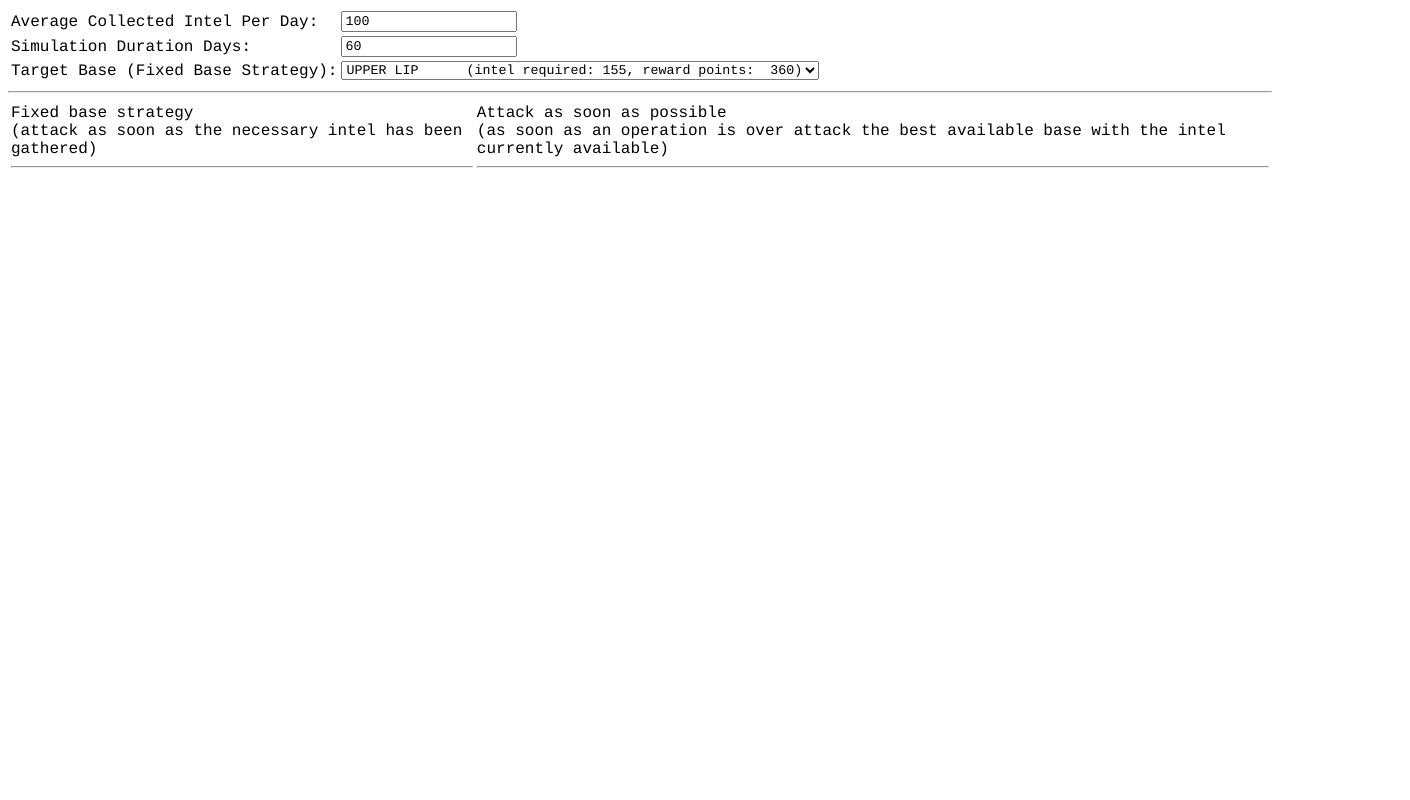
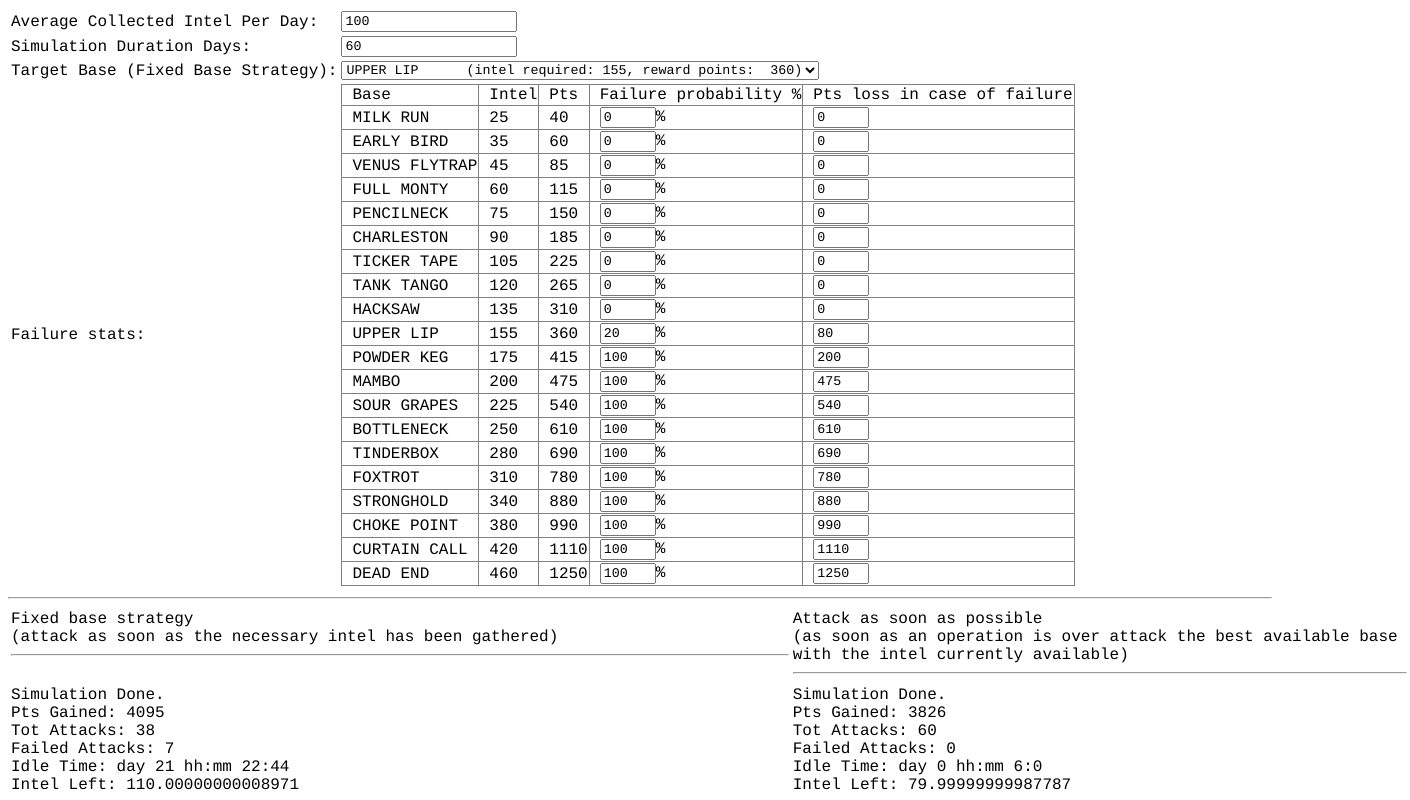
Before and after one commit to sergionalin/bb-fptsim, a plain HTML site: page index.html in a window 1280 px wide. Shown: the top 800 px of the page, 1410 px wide, since content can reach past the window. Drawn offline with Linux system fonts and the light colour scheme.

Commit message:
factor in failure stats & misc stuff

```diff
--- a/index.html
+++ b/index.html
@@ -5,6 +5,15 @@
 html, body, select, input, pre {
   font-family: courier;
 }
+#baseFailureRates {
+  border-collapse: collapse;
+}
+#baseFailureRates td {
+  padding-left: 10px;
+  border: 1px solid grey;
+  border-collapse: collapse;
+}
+
 </style>
 </head>
 
@@ -23,8 +32,21 @@ html, body, select, input, pre {
     <td>Target Base (Fixed Base Strategy): </td>
     <td><select id="targetBase" onchange='run()'></select></td>
   </tr>
+  <tr>
+    <td>Failure stats: </td>
+    <td>
+      <table id="baseFailureRates">
+        <tr>
+          <td>Base</td>
+          <td>Intel</td>
+          <td>Pts</td>
+          <td>Failure probability %</td>
+          <td>Pts loss in case of failure</td>
+        </tr>
+      </table>
+    </td>
+  </tr>
 </table>
-
 <hr>
 
 <table width='100%'>
@@ -56,102 +78,142 @@ var bases = [
   {
     name: 'milk run',
     intelCost: 25,
-    pts: 40
+    pts: 40,
+    failProbPrc: 0,
+    ptsLossOnFail: 0
   },
   {
     name: 'early bird',
     intelCost: 35,
-    pts: 60
+    pts: 60,
+    failProbPrc: 0,
+    ptsLossOnFail: 0
   },
   {
     name: 'venus flytrap',
     intelCost: 45,
-    pts: 85
+    pts: 85,
+    failProbPrc: 0,
+    ptsLossOnFail: 0
   },
   {
     name: 'full monty',
     intelCost: 60,
-    pts: 115
+    pts: 115,
+    failProbPrc: 0,
+    ptsLossOnFail: 0
   },
   {
     name: 'pencilneck',
     intelCost: 75,
-    pts: 150
+    pts: 150,
+    failProbPrc: 0,
+    ptsLossOnFail: 0
   },
   {
     name: 'charleston',
     intelCost: 90,
-    pts: 185
+    pts: 185,
+    failProbPrc: 0,
+    ptsLossOnFail: 0
   },
   {
     name: 'ticker tape',
     intelCost: 105,
-    pts: 225
+    pts: 225,
+    failProbPrc: 0,
+    ptsLossOnFail: 0
   },
   {
     name: 'tank tango',
     intelCost: 120,
-    pts: 265
+    pts: 265,
+    failProbPrc: 0,
+    ptsLossOnFail: 0
   },
   {
     name: 'hacksaw',
     intelCost: 135,
-    pts: 310
+    pts: 310,
+    failProbPrc: 0,
+    ptsLossOnFail: 0
   },
   {
     name: 'upper lip',
     intelCost: 155,
-    pts: 360
+    pts: 360,
+    failProbPrc: 20,
+    ptsLossOnFail: 80
   },
   {
     name: 'powder keg',
     intelCost: 175,
-    pts: 415
+    pts: 415,
+    failProbPrc: 100,
+    ptsLossOnFail: 200
   },
   {
     name: 'mambo',
     intelCost: 200,
-    pts: 475
+    pts: 475,
+    failProbPrc: 100,
+    ptsLossOnFail: 475
   },
   {
     name: 'sour grapes',
     intelCost: 225,
-    pts: 540
+    pts: 540,
+    failProbPrc: 100,
+    ptsLossOnFail: 540
   },
   {
     name: 'bottleneck',
     intelCost: 250,
-    pts: 610
+    pts: 610,
+    failProbPrc: 100,
+    ptsLossOnFail: 610
   },
   {
     name: 'tinderbox',
     intelCost: 280,
-    pts: 690
+    pts: 690,
+    failProbPrc: 100,
+    ptsLossOnFail: 690
   },
   {
     name: 'foxtrot',
     intelCost: 310,
-    pts: 780
+    pts: 780,
+    failProbPrc: 100,
+    ptsLossOnFail: 780
   },
   {
     name: 'stronghold',
     intelCost: 340,
-    pts: 880
+    pts: 880,
+    failProbPrc: 100,
+    ptsLossOnFail: 880
   },
   {
     name: 'choke point',
     intelCost: 380,
-    pts: 990
+    pts: 990,
+    failProbPrc: 100,
+    ptsLossOnFail: 990
   },
   {
     name: 'curtain call',
     intelCost: 420,
-    pts: 1110
+    pts: 1110,
+    failProbPrc: 100,
+    ptsLossOnFail: 1110
   },
   {
     name: 'dead end',
     intelCost: 460,
-    pts: 1250
+    pts: 1250,
+    failProbPrc: 100,
+    ptsLossOnFail: 1250
   },
 ];
 
@@ -161,6 +223,42 @@ function getBestBaseForIntel(availableIntel) {
     if (bases[i].intelCost <= availableIntel) return bases[i];
   }
   return null;
+}
+
+function buildBaseDropdown() {
+  var select = document.getElementById("targetBase");
+  for (var i = 0; i < bases.length; i++) {
+    var opt = document.createElement('option');
+    opt.value = i;
+    if (bases[i].intelCost == 155) opt.selected = true;
+    opt.innerHTML = padRight(bases[i].name.toUpperCase(), 15) + "(intel required: "+padLeft(""+bases[i].intelCost, 3)+", reward points: "+padLeft(""+bases[i].pts, 4)+")";
+    select.appendChild(opt);
+  }
+}
+
+function buildBaseFailureStatsInputs() {
+  var el = document.getElementById("baseFailureRates");
+  for (var i = 0; i < bases.length; i++) {
+    var container = document.createElement('tr');
+    var base = bases[i];
+    container.innerHTML =
+      "<td>"+base.name.toUpperCase()+"</td>"+
+      "<td>"+base.intelCost+"</td>"+
+      "<td>"+base.pts+"</td>"+
+      "<td><input id='failProbPrc"+i+"' value='"+base.failProbPrc+"' size='5' onchange='run()'>%</td>"+
+      "<td><input id='ptsLoss"+i+"' value='"+base.ptsLossOnFail+"' size='5' onchange='run()'></td>";
+    el.appendChild(container);
+  }
+}
+
+function readFailureStats() {
+  for (var i = 0; i < bases.length; i++) {
+    var base = bases[i];
+    var fp = document.getElementById("failProbPrc"+i);
+    var pl = document.getElementById("ptsLoss"+i);
+    base.failProbPrc = fp.value;
+    base.ptsLossOnFail = pl.value;
+  }
 }
 
 function padLeft(s, n) {
@@ -185,15 +283,16 @@ function padRight(s, n) {
   return s;
 }
 
-// Fill in base dropdown
-var select = document.getElementById("targetBase");
-for (var i = 0; i < bases.length; i++) {
-  var opt = document.createElement('option');
-  opt.value = i;
-  if (bases[i].intelCost == 155) opt.selected = true;
-  opt.innerHTML = padRight(bases[i].name.toUpperCase(), 15) + "(intel required: "+padLeft(""+bases[i].intelCost, 3)+", reward points: "+padLeft(""+bases[i].pts, 4)+")";
-  select.appendChild(opt);
+Math.seed = 6;
+function getRandomInt(min, max) {
+    Math.seed = (Math.seed * 9301 + 49297) % 233280;
+    var rnd = Math.seed / 233280;
+    return Math.floor(rnd * (max - min)) + min;
 }
+
+buildBaseDropdown();
+buildBaseFailureStatsInputs();
+
 
 // Variables common to all simulated strategies
 var startingIntel = 0;
@@ -207,10 +306,13 @@ var OPERATION_LENGTH_HOURS = 24;
 var PTS_DAILY_LOSS_PRC = 5;
 
 function run() {
+  // Reset seed (we want repeatable results)
+  Math.seed = 6;
   avgIntelPerDay = document.getElementById("intel").value;
   avgIntelPerMinute = avgIntelPerDay / (24 * 60);
-  var fixedBase = bases[select.selectedIndex];
-  var simulationDurationDays = document.getElementById("durationDays").value;;
+  var fixedBase = bases[document.getElementById("targetBase").selectedIndex];
+  var simulationDurationDays = document.getElementById("durationDays").value;
+  readFailureStats();
   document.getElementById("str1").innerHTML = fixedBaseStrategy(fixedBase, simulationDurationDays);
   document.getElementById("str2").innerHTML = asSoonAsPossibleStrategy(simulationDurationDays);
 }
@@ -235,6 +337,7 @@ function fixedBaseStrategy(base, simulationLengthDays) {
   var attacking = false;
   var attackStartTime = -1;
   var attackCount = 0;
+  var failedAttackCount = 0;
   // Time spent gathering intel outside of the attack time
   var idleTimeMins = 0;
   for(var minute = 1; minute <= simulationLengthDays * 24 * 60; minute++) {
@@ -244,8 +347,11 @@ function fixedBaseStrategy(base, simulationLengthDays) {
         // Done attacking
         attacking = false;
         // Get force pts
-        pts += base.pts;
-        out += "  > completed attack #"+attackCount+" at "+getHumanTime(minute) + "\n";
+        var fail = (getRandomInt(0,100) < base.failProbPrc);
+        if (fail) failedAttackCount += 1;
+        var ptsLoss = fail ? base.ptsLossOnFail : 0;
+        pts += base.pts - ptsLoss;
+        out += "  > completed attack #"+attackCount+" at "+getHumanTime(minute) + (fail ? ". Pts lost due to failed attack: "+ptsLoss : "") + "\n";
       }
     } else {
       if (intel >= base.intelCost) {
@@ -268,7 +374,13 @@ function fixedBaseStrategy(base, simulationLengthDays) {
       out += "Day "+Math.floor(minute / (24 * 60))+" completed. attacks: "+attackCount+", pts: "+pts+", intel: "+Math.round(intel) + "\n";
     }
   }
-  return "Simulation done.\nPts gained: "+(pts - startingPts)+"\nAttacks: "+attackCount+"\nIdle Time: "+getHumanTime(idleTimeMins)+"\n\n" +out;
+  return "Simulation Done.\n"+
+    "Pts Gained: "+(pts - startingPts)+"\n"+
+    "Tot Attacks: "+attackCount+"\n"+
+    "Failed Attacks: "+failedAttackCount+"\n"+
+    "Idle Time: "+getHumanTime(idleTimeMins)+"\n"+
+    "Intel Left: "+intel+"\n\n"+
+    out;
 }
 
 function asSoonAsPossibleStrategy(simulationLengthDays) {
@@ -285,6 +397,7 @@ function asSoonAsPossibleStrategy(simulationLengthDays) {
   var attacking = false;
   var attackStartTime = -1;
   var attackCount = 0;
+  var failedAttackCount = 0;
   // Time spent gathering intel outside of the attack time
   var idleTimeMins = 0;
   for(var minute = 1; minute <= simulationLengthDays * 24 * 60; minute++) {
@@ -293,10 +406,14 @@ function asSoonAsPossibleStrategy(simulationLengthDays) {
       if (minute > attackStartTime + OPERATION_LENGTH_HOURS * 60) {
         // Done attacking
         attacking = false;
+
         // Get force pts
-        pts += attackedBase.pts;
+        var fail = (getRandomInt(0,100) < attackedBase.failProbPrc);
+        if (fail) failedAttackCount += 1;
+        var ptsLoss = fail ? attackedBase.ptsLossOnFail : 0;
+        pts += attackedBase.pts - ptsLoss;
         attackedBase = null;
-        out += "  > completed attack #"+attackCount+" at "+getHumanTime(minute) + "\n";
+        out += "  > completed attack #"+attackCount+" at "+getHumanTime(minute) + (fail ? ". Pts lost due to failed attack: "+ptsLoss : "") + "\n";
       }
     } else {
       if (intel >= bases[0].intelCost) {
@@ -320,9 +437,18 @@ function asSoonAsPossibleStrategy(simulationLengthDays) {
       out += "Day "+Math.floor(minute / (24 * 60))+" completed. attacks: "+attackCount+", pts: "+pts+", intel: "+Math.round(intel) + "\n";
     }
   }
-  return "Simulation done.\nPts gained: "+(pts - startingPts)+"\nAttacks: "+attackCount+"\nIdle Time: "+getHumanTime(idleTimeMins)+"\n\n" + out;
+  return "Simulation Done.\n"+
+    "Pts Gained: "+(pts - startingPts)+"\n"+
+    "Tot Attacks: "+attackCount+"\n"+
+    "Failed Attacks: "+failedAttackCount+"\n"+
+    "Idle Time: "+getHumanTime(idleTimeMins)+"\n"+
+    "Intel Left: "+intel+"\n\n"+
+    out;
 }
 
+
+// Run with default settings
+run();
 
 
 </script>
```
